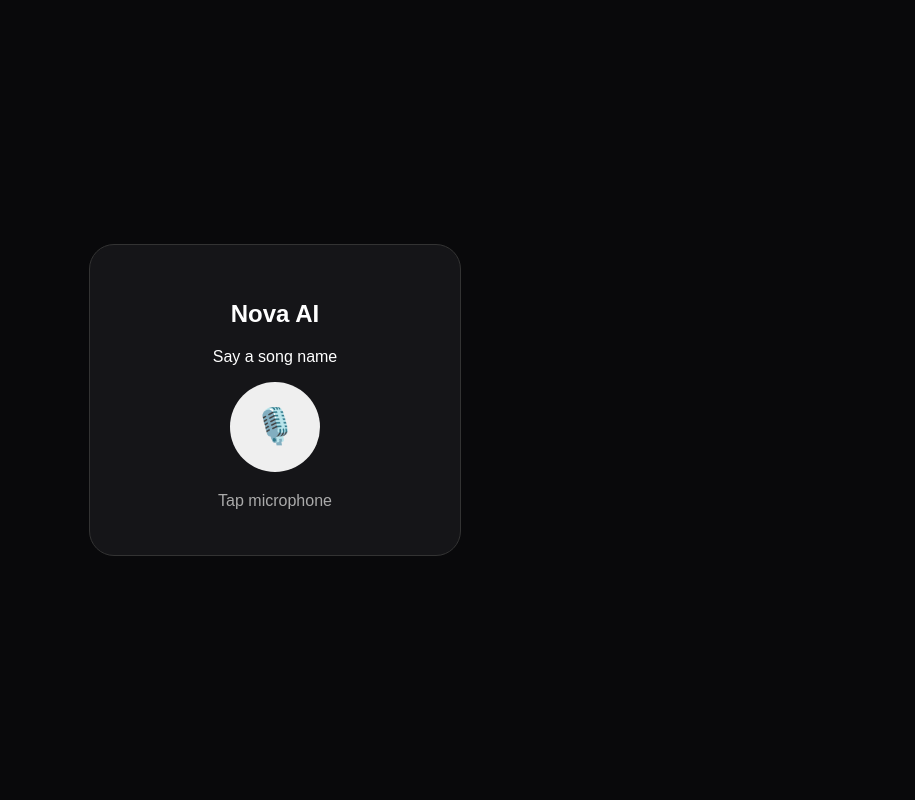
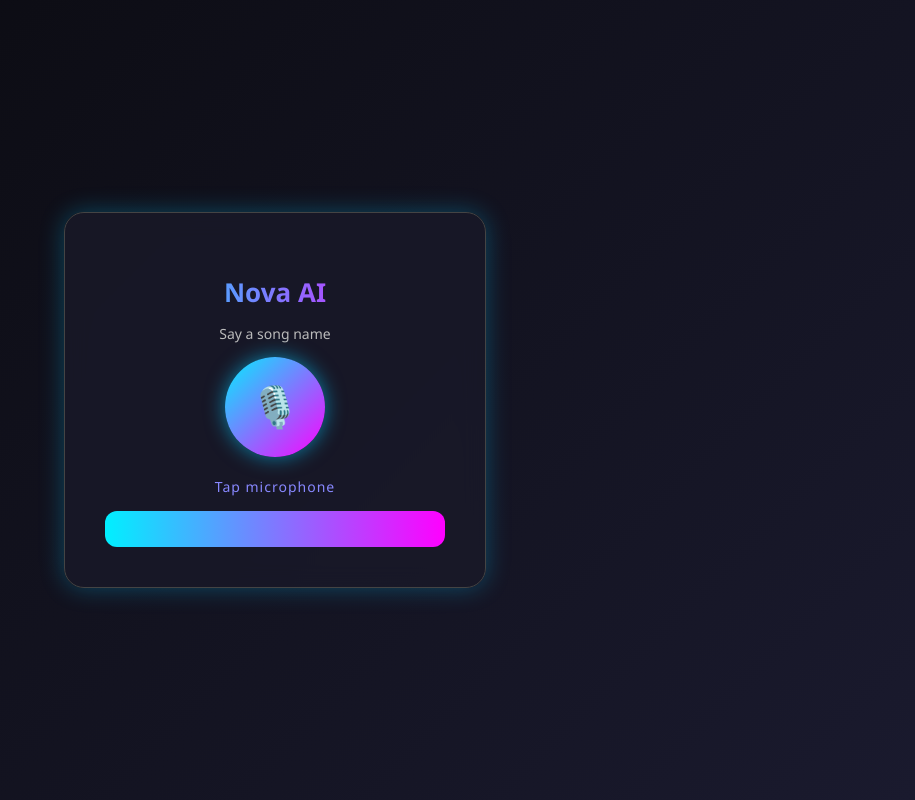
Before and after one commit to Assrar2007/agent, a Flask app: page / in a window 1280 px wide. Shown: the whole page, without its empty margins (365-1280 px from the left). Run offline with Flask 3, Linux system fonts and the light colour scheme.

Commit message:
Update index.html

```diff
--- a/app/templates/index.html
+++ b/app/templates/index.html
@@ -3,51 +3,120 @@
 
 <head>
 <meta charset="UTF-8">
-<meta name="viewport" content="width=device-width,initial-scale=1">
+<meta name="viewport" content="width=device-width, initial-scale=1">
 <title>Nova AI</title>
 
 <style>
-body{
-    margin:0;
-    height:100vh;
-    display:grid;
-    place-items:center;
-    background:#09090b;
-    color:white;
-    font-family:Arial;
+body {
+    margin: 0;
+    min-height: 100vh;
+    display: grid;
+    place-items: center;
+    background: linear-gradient(135deg, #0a0a0f, #1a1a2e);
+    color: #e0e0ff;
+    font-family: 'Segoe UI', sans-serif;
 }
 
-.card{
-    width:300px;
-    padding:35px;
-    text-align:center;
-    background:#151518;
-    border:1px solid #333;
-    border-radius:25px;
+.card {
+    width: 340px;
+    padding: 40px;
+    text-align: center;
+    background: rgba(25, 25, 40, 0.85);
+    border: 1px solid #444;
+    border-radius: 20px;
+    backdrop-filter: blur(12px);
+    box-shadow: 0 0 25px rgba(0, 200, 255, 0.3);
+    transition: transform 0.3s ease;
 }
 
-.mic{
-    width:90px;
-    height:90px;
-    border:0;
-    border-radius:50%;
-    font-size:35px;
-    cursor:pointer;
+.card:hover {
+    transform: translateY(-5px);
 }
 
-.status{
-    margin-top:20px;
-    color:#aaa;
+h2 {
+    font-size: 26px;
+    margin-bottom: 10px;
+    background: linear-gradient(90deg, #00f0ff, #ff00ff);
+    -webkit-background-clip: text;
+    -webkit-text-fill-color: transparent;
 }
 
-.song{
-    margin-top:10px;
-    font-size:13px;
+p {
+    font-size: 14px;
+    color: #bbb;
 }
 
-.listening{
-    transform:scale(1.1);
-    box-shadow:0 0 0 10px #ffffff18;
+.mic {
+    width: 100px;
+    height: 100px;
+    border: none;
+    border-radius: 50%;
+    font-size: 40px;
+    cursor: pointer;
+    background: linear-gradient(135deg, #00f0ff, #ff00ff);
+    color: #fff;
+    box-shadow: 0 0 20px rgba(0, 200, 255, 0.6);
+    transition: transform 0.2s ease, box-shadow 0.3s ease;
+}
+
+.mic:hover {
+    transform: scale(1.1);
+    box-shadow: 0 0 30px rgba(255, 0, 255, 0.7);
+}
+
+.mic:disabled {
+    opacity: 0.5;
+    cursor: not-allowed;
+}
+
+.status {
+    margin-top: 20px;
+    font-size: 14px;
+    color: #88f;
+    letter-spacing: 1px;
+}
+
+.song {
+    margin-top: 15px;
+    min-height: 20px;
+    font-size: 14px;
+    color: #fff;
+    background: linear-gradient(90deg, #00f0ff, #ff00ff);
+    padding: 8px 12px;
+    border-radius: 12px;
+    overflow: hidden;
+    white-space: nowrap;
+}
+
+.listening {
+    animation: pulse 1.2s infinite;
+}
+
+.player {
+    margin-top: 25px;
+    width: 100%;
+    display: none;
+}
+
+.player iframe {
+    width: 100%;
+    height: 200px;
+    border: none;
+    border-radius: 12px;
+}
+
+@keyframes pulse {
+    0% {
+        box-shadow: 0 0 15px rgba(0, 200, 255, 0.6);
+    }
+
+    50% {
+        box-shadow: 0 0 35px rgba(255, 0, 255, 0.8);
+    }
+
+    100% {
+        box-shadow: 0 0 15px rgba(0, 200, 255, 0.6);
+    }
 }
 </style>
 </head>
@@ -60,9 +129,7 @@ body{
 
     <p>Say a song name</p>
 
-    <button id="mic" class="mic">
-        🎙️
-    </button>
+    <button id="mic" class="mic">🎙️</button>
 
     <div id="status" class="status">
         Tap microphone
@@ -70,164 +137,186 @@ body{
 
     <div id="song" class="song"></div>
 
+    <div id="player" class="player">
+        <iframe
+            id="youtubePlayer"
+            allow="autoplay; encrypted-media"
+            allowfullscreen>
+        </iframe>
+    </div>
+
 </div>
+
 
 <script>
 
-const mic=document.getElementById("mic");
-const status=document.getElementById("status");
-const song=document.getElementById("song");
+const mic = document.getElementById("mic");
+const status = document.getElementById("status");
+const song = document.getElementById("song");
 
-const SpeechRecognition=
+const player = document.getElementById("player");
+const youtubePlayer = document.getElementById("youtubePlayer");
+
+
+// Check browser speech recognition support
+const SpeechRecognition =
     window.SpeechRecognition ||
     window.webkitSpeechRecognition;
 
-let youtubeTab=null;
-let listening=false;
 
-if(!SpeechRecognition){
+if (!SpeechRecognition) {
 
-    status.textContent=
-        "Speech recognition unavailable";
+    status.textContent =
+        "Speech recognition is not supported";
 
-    mic.disabled=true;
+    mic.disabled = true;
 
-}else{
+} else {
 
-    const recognition=
-        new SpeechRecognition();
+    const recognition = new SpeechRecognition();
 
-    recognition.lang="en-US";
-    recognition.continuous=false;
-    recognition.interimResults=false;
+    recognition.lang = "en-US";
 
-    recognition.onstart=()=>{
+    recognition.continuous = false;
 
-        listening=true;
+    recognition.interimResults = false;
 
-        mic.classList.add("listening");
 
-        status.textContent=
-            "Listening...";
+    // MICROPHONE BUTTON
+    mic.addEventListener("click", () => {
 
-    };
+        try {
 
-    recognition.onend=()=>{
+            recognition.start();
 
-        listening=false;
+            mic.classList.add("listening");
 
-        mic.classList.remove("listening");
+            status.textContent = "Listening...";
 
-    };
+            song.textContent = "";
 
-    recognition.onerror=()=>{
+        } catch (error) {
 
-        listening=false;
-
-        mic.classList.remove("listening");
-
-        status.textContent="Try again";
-
-    };
-
-    recognition.onresult=async(event)=>{
-
-        const command=
-            event.results[0][0]
-            .transcript
-            .trim();
-
-        if(!command){
-
-            status.textContent=
-                "No song detected";
-
-            return;
+            console.error(error);
 
         }
 
-        song.textContent=command;
+    });
 
-        status.textContent=
-            "Finding song...";
 
-        try{
+    // SPEECH RESULT
+    recognition.onresult = async (event) => {
 
-            const response=
-                await fetch(
-                    "/youtube/play",
-                    {
-                        method:"POST",
+        const command =
+            event.results[0][0].transcript.trim();
 
-                        headers:{
-                            "Content-Type":
-                                "application/json"
-                        },
 
-                        body:JSON.stringify({
-                            command:command
-                        })
-                    }
-                );
+        console.log("Recognized:", command);
 
-            const data=
-                await response.json();
 
-            if(!data.success){
+        status.textContent = "Searching...";
 
-                status.textContent=
+        song.textContent = command;
+
+
+        try {
+
+            const response = await fetch(
+                "/youtube/play",
+                {
+                    method: "POST",
+
+                    headers: {
+                        "Content-Type":
+                            "application/json"
+                    },
+
+                    body: JSON.stringify({
+                        command: command
+                    })
+                }
+            );
+
+
+            const data = await response.json();
+
+
+            console.log("Backend:", data);
+
+
+            if (!response.ok || !data.success) {
+
+                status.textContent =
                     data.message ||
                     "Song not found";
 
                 return;
-
             }
 
-            if(!youtubeTab ||
-               youtubeTab.closed){
 
-                youtubeTab=
-                    window.open(
-                        data.url,
-                        "NovaYouTube"
-                    );
+            // SONG FOUND
+            status.textContent =
+                "Playing: " + data.query;
 
-            }else{
 
-                youtubeTab.location.href=
-                    data.url;
+            song.textContent =
+                data.query;
 
-                youtubeTab.focus();
 
-            }
+            // LOAD YOUTUBE
+            youtubePlayer.src = data.url;
 
-            status.textContent="Playing";
+            player.style.display = "block";
 
-        }catch(error){
 
-            console.error(error);
+        } catch (error) {
 
-            status.textContent=
-                "Server connection failed";
+            console.error(
+                "Backend error:",
+                error
+            );
 
+            status.textContent =
+                "Could not connect to server";
+        }
+    };
+
+
+    // SPEECH ERROR
+    recognition.onerror = (event) => {
+
+        console.error(
+            "Speech error:",
+            event.error
+        );
+
+
+        if (event.error === "not-allowed") {
+
+            status.textContent =
+                "Microphone permission denied";
+
+        } else if (event.error === "no-speech") {
+
+            status.textContent =
+                "Didn't hear anything";
+
+        } else {
+
+            status.textContent =
+                "Microphone error: " +
+                event.error;
         }
 
+
+        mic.classList.remove("listening");
     };
 
-    mic.onclick=()=>{
 
-        if(listening)
-            return;
+    // SPEECH ENDED
+    recognition.onend = () => {
 
-        try{
-
-            recognition.start();
-
-        }catch(error){
-
-            console.log(error);
-
-        }
+        mic.classList.remove("listening");
 
     };
 
```
